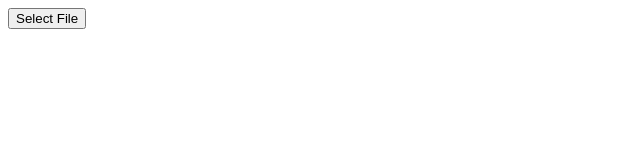
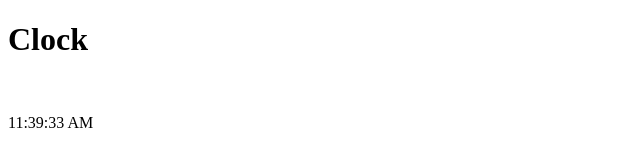
Before and after one commit to Jibby-34/TItaniumWeb, a plain HTML site: page index.html in a window 1280 px wide. Shown: the whole page, without its empty margins (0-640 px from the left). Drawn offline with Linux system fonts and the light colour scheme.

Commit message:
Test script

```diff
--- a/index.html
+++ b/index.html
@@ -6,13 +6,20 @@
     <title>TItanium Web</title>
 </head>
 <body>
-    <button id="fileButton">Select File</button>
-    <input type="file" id="fileInput" style="display: none;">
+    <h1>Clock</h1>
+    <br>
+    <p id = time></p>
 
     <script>
-        document.getElementById('fileButton').addEventListener('click', function() {
-            document.getElementById('fileInput').click();
-        });
+        function updateTime() {
+            document.getElementById('time').innerHTML = new Date().toLocaleTimeString();
+        }
+
+        // Update the time immediately when the page loads
+        updateTime();
+
+        // Update the time every second
+        setInterval(updateTime, 1000);
     </script>
 </body>
 </html>
```
